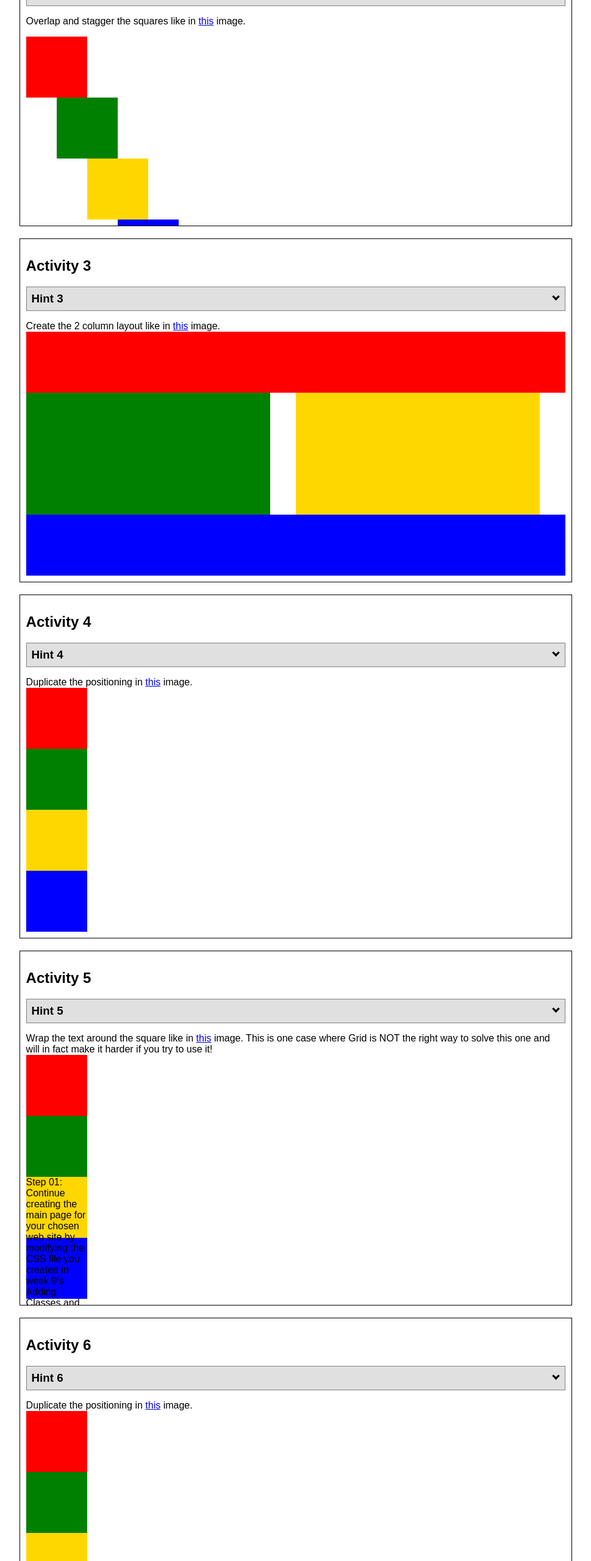
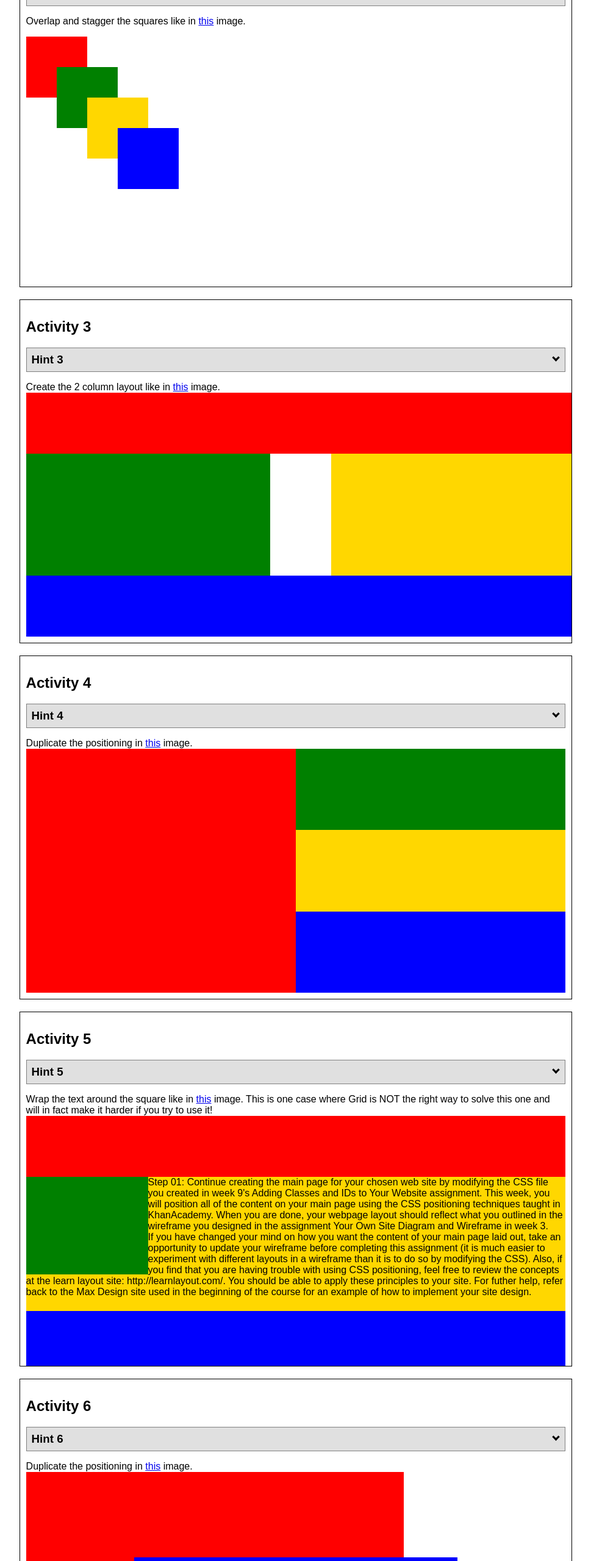
Before and after one commit to denniscare247/wdd130, a plain HTML site: page positioning.html in a window 1280 px wide. Shown: the part 1116-3676 px from the top of the page at 61% size, without its empty margins (155-1124 px from the left). Drawn offline with Linux system fonts and the light colour scheme.

Commit message:
modify position.css

```diff
--- a/positionstyles.css
+++ b/positionstyles.css
@@ -5,13 +5,9 @@
   display: grid;
   grid-template-columns: 1fr 1fr;
   justify-items: center;
-  gap: 20px;
+  grid-gap: 20px;
+
 }
-content1 > div {
-  width: 100%; /* Each box takes 100% of the grid cell width */
-  height: 100%; /* Each box takes 100% of the grid cell height */
-}
-
 .red1 {
   width: 100%;
   height: 100px;
@@ -38,158 +34,183 @@ content1 > div {
 }
 /* Activity 2 styles */
 .content2 {
+  /* This is the parent of the activity 2 boxes. */
+  height: 400px;
   display: grid;
-  grid-template-columns: 50px 50px 50px 50px 50px; /* Define the column widths */
-  width: 300px; /* Adjust width as needed */
-  height: 300px;
+  grid-template-columns: 50px 50px 50px 50px 50px;
+  grid-template-rows: 50px 50px 50px 50px 50px;
+
 }
-
 .red2 {
-  grid-row: 1; /* Position the red square in row 1 */
-  grid-column: 1 / span 2;
   width: 100px;
   height: 100px;
   background-color: red;
-  top: 0;
-  left: 0;
+  grid-column: 1 / 2;
+  grid-row: 1 / 2;
 }
 .green2 {
-  grid-row: 2; /* Position the green square in row 2 */
-  grid-column: 2 / span 3;
   width: 100px;
   height: 100px;
   background-color: green;
-  top: 50px;
-  left: 50px;
+  grid-column: 2 / 3;
+  grid-row: 2 / 3;
 }
 .yellow2 {
-  grid-row: 3; /* Position the green square in row 2 */
-  grid-column: 3 / span 4;
   width: 100px;
   height: 100px;
   background-color: gold;
-  top: 100px;
-  left: 100px;
+  grid-column: 3 / 4;
+  grid-row: 3 / 4;
 }
 .blue2 {
-  grid-row: 4; /* Position the green square in row 2 */
-  grid-column: 4/ span 5;
   width: 100px;
   height: 100px;
   background-color: blue;
-  top: 150px;
-  left: 150px;
+  grid-column: 4 / 5;
+  grid-row: 4 / 5;
 }
 /* Activity 3 styles */
 .content3 {
+  /* This is the parent of the activity 3 boxes. */
   display: grid;
-  grid-template-columns:2, 1fr;
-}
-.red3, .green3, .yellow3, .blue3 {
-  background-color: white; /* Set the background color */
-  text-align: center; /* Center the content within the boxes */
+  grid-template-columns: 1fr 1fr;
+  grid-column-gap: 100px;
+
 }
 .red3 {
   width: 100%;
   height: 100px;
   background-color: red;
-  grid-column: 1/3;
-
+  grid-column: 1 / 3;
 
 }
 .green3 {
   width: 400px;
   height: 200px;
   background-color: green;
+  grid-column: 1 / 2;
+
 }
 .yellow3 {
   width: 400px;
   height: 200px;
   background-color: gold;
+  grid-column: 2 / 3;
+
 }
 .blue3 {
   width: 100%;
   height: 100px;
   background-color: blue;
-  grid-column: 1/3;
+  grid-column: 1 / 3;
+}
 
-
-}
 /* Activity 4 styles */
 .content4 {
   /* This is the parent of the activity 4 boxes. */
   height: 400px;
+  display:grid;
+  grid-template-columns: 1fr 1fr 1fr 1fr ;
+  grid-row: 1fr 1fr 1fr ;
+
+
+
 }
 .red4 {
-  width: 100px;
-  height: 100px;
+  grid-column: 1/3;
+  grid-row: 1/4 ;
   background-color: red;
+
+
 }
 .green4 {
-  width: 100px;
-  height: 100px;
+  grid-column: 3/5;
+  grid-row: 1/2 ;
   background-color: green;
+
+
 }
 .yellow4 {
-  width: 100px;
-  height: 100px;
+  grid-column: 3/5;
+  grid-row: 2/3 ;
   background-color: gold;
+
 }
 .blue4 {
-  width: 100px;
-  height: 100px;
+  grid-column: 3/5;
+  grid-row: 3/4 ;
   background-color: blue;
+
 }
 /* Activity 5 styles */
 .content5 {
   /* This is the parent of the activity 5 boxes. */
   height: 400px;
+  position: relative;
+
 }
 .red5 {
-  width: 100px;
+  width: 100%;
   height: 100px;
   background-color: red;
+  grid-column: 1 / 3;
+}
+
+.yellow5 {
+  height: 220px;
+  position: relative;
+  background-color: gold;
+  grid-column: 1 / 3;
+
 }
 .green5 {
-  width: 100px;
-  height: 100px;
+  width: 200px;
+  height: 160px;
+  position: relative;
   background-color: green;
+  top: 0;
+  left: 0;
+  z-index: 1;
+  float: left;
+}
 
-}
-.yellow5 {
-  width: 100px;
-  height: 100px;
-  background-color: gold;
-
-}
 .blue5 {
-  width: 100px;
+  width: 100%;
   height: 100px;
   background-color: blue;
+  grid-column: 1 / 3;
 }
 /* Activity 6 styles */
 .content6 {
   /* This is the parent of the activity 6 boxes. */
+  display: grid;
+  height: 700px;
+  width: 100%;
+  grid-template-columns: repeat(10, 1fr);
+  grid-template-rows: repeat(10, 1fr);
 }
 .red6 {
-  width: 100px;
-  height: 100px;
+  grid-column: 1/8;
+  grid-row: 1/4;
   background-color: red;
 }
 .green6 {
-  width: 100px;
-  height: 100px;
-  background-color: green;
+  background-color:green;
+  grid-column: 1/5;
+  grid-row: 7/11;
+  z-index: 3;
 }
 .yellow6 {
-  width: 100px;
-  height: 100px;
   background-color: gold;
+  grid-column: 8/11;
+  grid-row: 4/11;
+  z-index: 4;
 }
 .blue6 {
-  width: 100px;
-  height: 100px;
   background-color: blue;
+  grid-column: 3/9;
+  grid-row: 3/9;
+  z-index: 2;
 }
 
 
```
